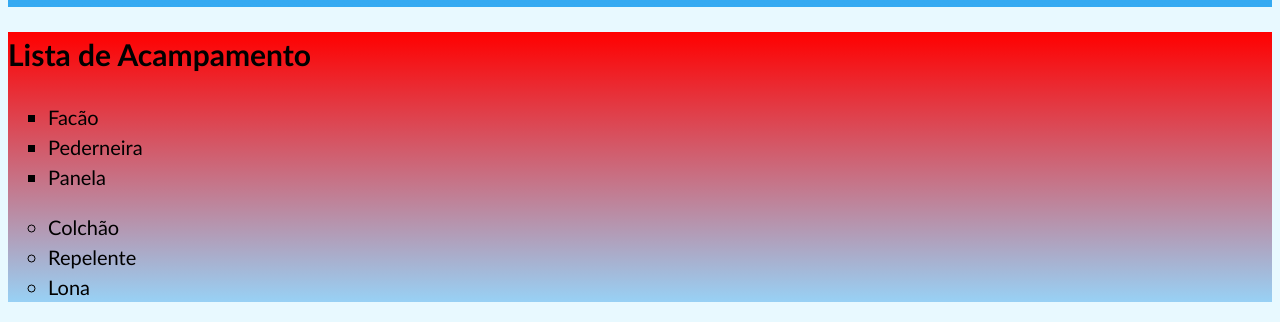
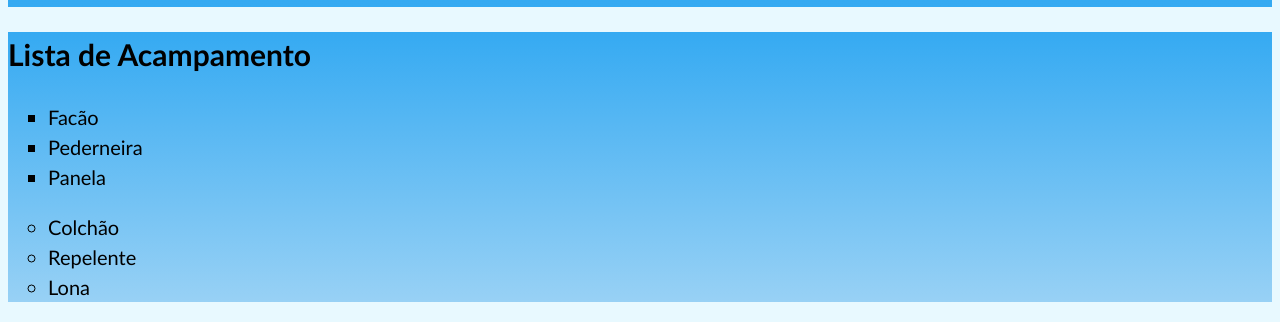
Before and after one commit to VlaMartins/formadoresTurmaA, a plain HTML site: page index.html in a window 1280 px wide. Shown: the part 1117-1439 px from the top of the page. Drawn offline with Linux system fonts and the light colour scheme.

Commit message:
gradiente azul claro

```diff
--- a/style.css
+++ b/style.css
@@ -52,7 +52,7 @@ body{
 }
 
  .listaacampamento{
-    background-image: linear-gradient(red, #98d1f5);
+    background-image: linear-gradient( #35AAF2, #98d1f5);
     color: black;
  }
 
```
